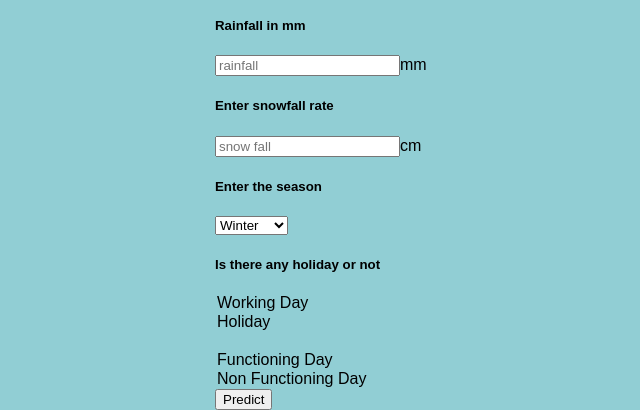
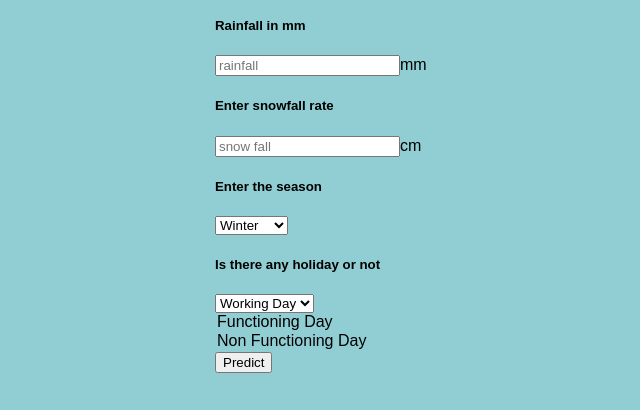
Before and after one commit to Akasonal/Bike-Share-Count, a Flask app: page / in a window 1280 px wide. Shown: the part 625-1035 px from the top of the page, without its empty margins (225-865 px from the left). After the commit the page ends 998 px from the top, so only its background shows below. Run offline with Flask 2, Linux system fonts and the light colour scheme; parts of the project's set-up code (start-up, migrations or seed data) failed here and were passed over.

Commit message:
Update index.html

```diff
--- a/templates/index.html
+++ b/templates/index.html
@@ -48,12 +48,12 @@
            </select>
             <br>
              <h5> Is there any holiday or not </h5>
-            <slect name="Holiday" id="Holiday">
+            <select name="Holiday" id="Holiday">
                 <option value="1">Working Day</option>
                 <option value="0">Holiday</option>
             </slect>
             <br>
-            <slect name="Functioning Day" id="Functioning Day">
+            <select name="Functioning Day" id="Functioning Day">
                 <option value="1">Functioning Day</option>
                 <option value="0">Non Functioning Day</option>
             </slect>
```
